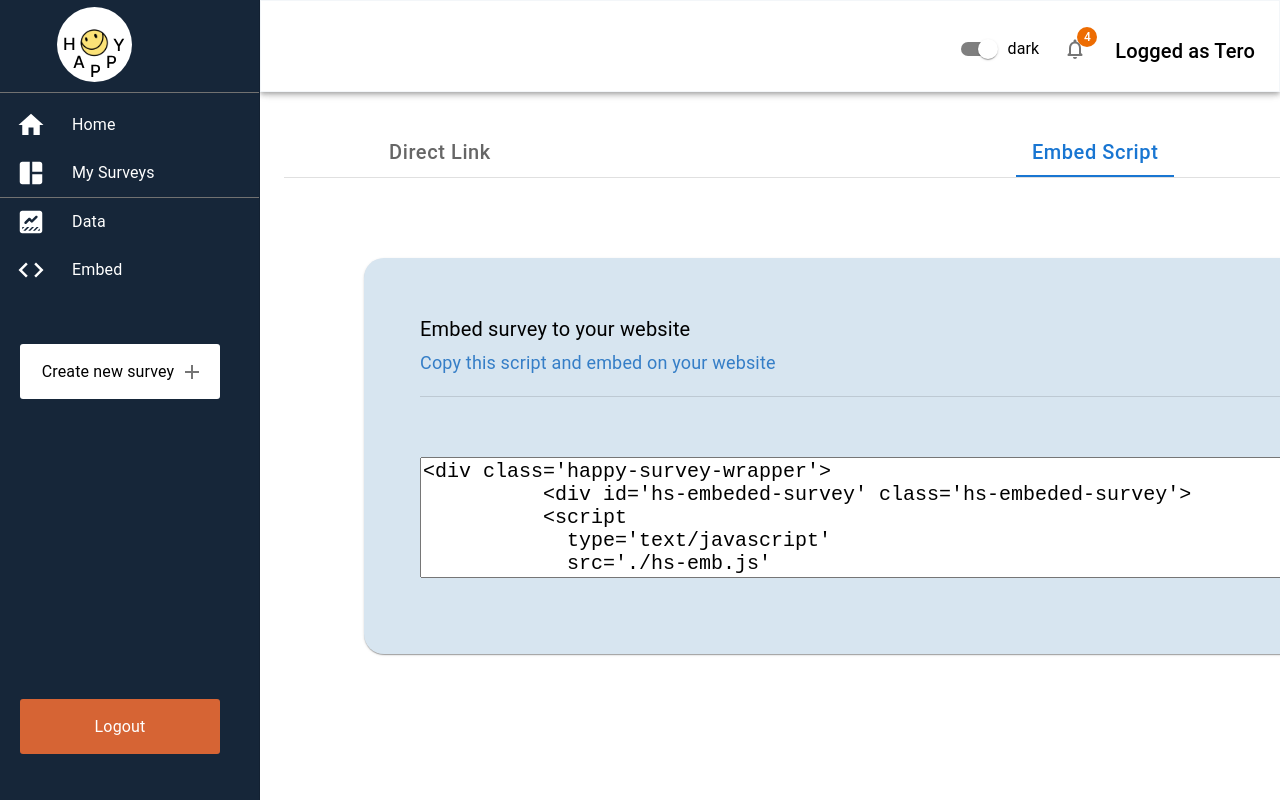
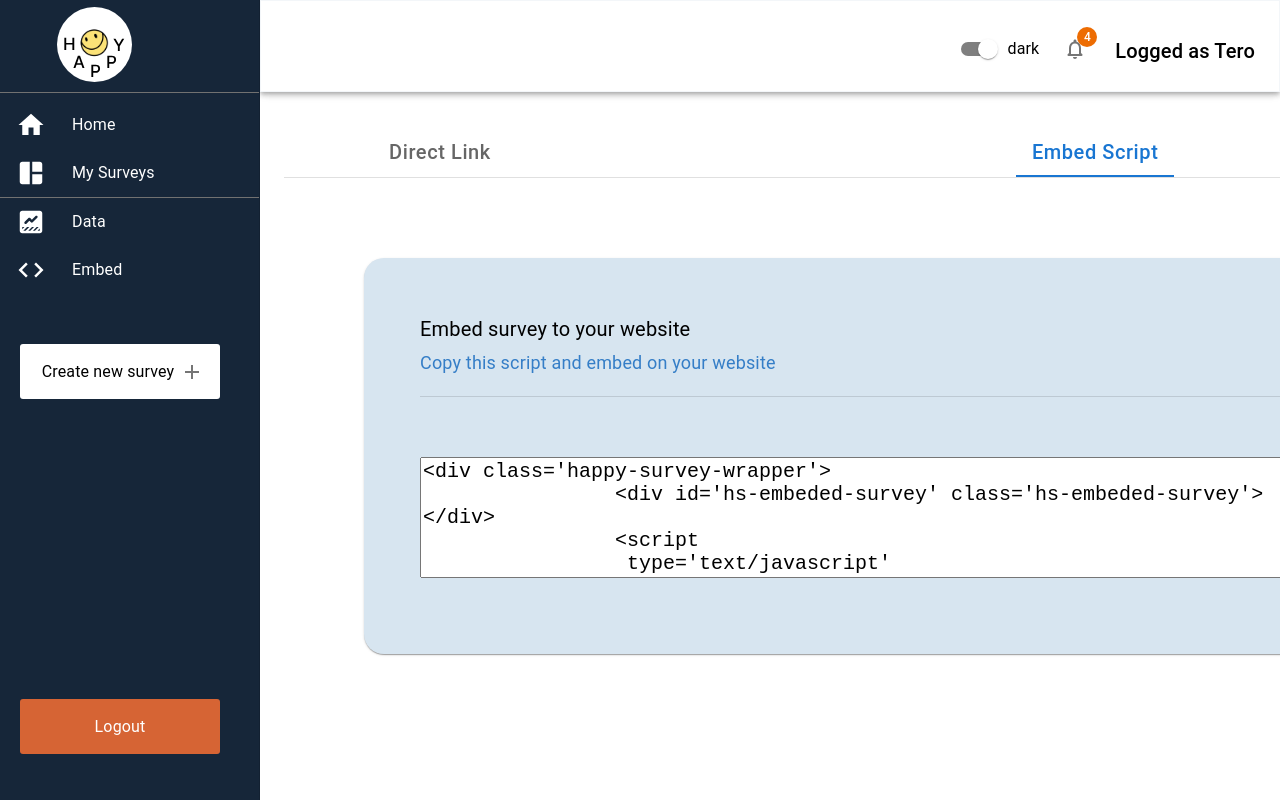
Before and after one commit to Termanty/PS-Dashboard, a React (Create React App) app: page /Embed in a window 1280 px wide. Both pictures are taken after a click on the tab "Embed Script". Shown: the top 800 px of the page. Built offline with nearby package versions, Linux system fonts and the light colour scheme.

Commit message:
fixed div tag

```diff
--- a/src/components/pages/Embed.js
+++ b/src/components/pages/Embed.js
@@ -169,19 +169,17 @@ function Embed() {
                 id="embed-script"
                 rows="5"
                 defaultValue="<div class='happy-survey-wrapper'>
-          <div id='hs-embeded-survey' class='hs-embeded-survey'>
-          <script
-            type='text/javascript'
-            src='./hs-emb.js'
-            id='happy-survey-script'
-            surveyId='b1e5ff6a-6337-4616-b8e0-a9a6e388c6f6'
-          ></script>
-          </div>
-        </div>"
+                <div id='hs-embeded-survey' class='hs-embeded-survey'></div>
+                <script
+                 type='text/javascript'
+                 src='./hs-emb.js'
+                id='happy-survey-script'
+                surveyId='b1e5ff6a-6337-4616-b8e0-a9a6e388c6f6'></script>
+                </div>"
                 readOnly
               />
               <CopyToClipboard
-                text="<div class='happy-survey-wrapper'><div id='hs-embeded-survey' class='hs-embeded-survey'><script type='text/javascript' src='./hs-emb.js' id='happy-survey-script' surveyId='b1e5ff6a-6337-4616-b8e0-a9a6e388c6f6'></script></div></div>"
+                text="<div class='happy-survey-wrapper'><div id='hs-embeded-survey' class='hs-embeded-survey'></div><script type='text/javascript' src='./hs-emb.js' id='happy-survey-script' surveyId='b1e5ff6a-6337-4616-b8e0-a9a6e388c6f6'></script></div>"
                 onCopy={() => setScriptCopied(true)}
               >
                 <Button
```
